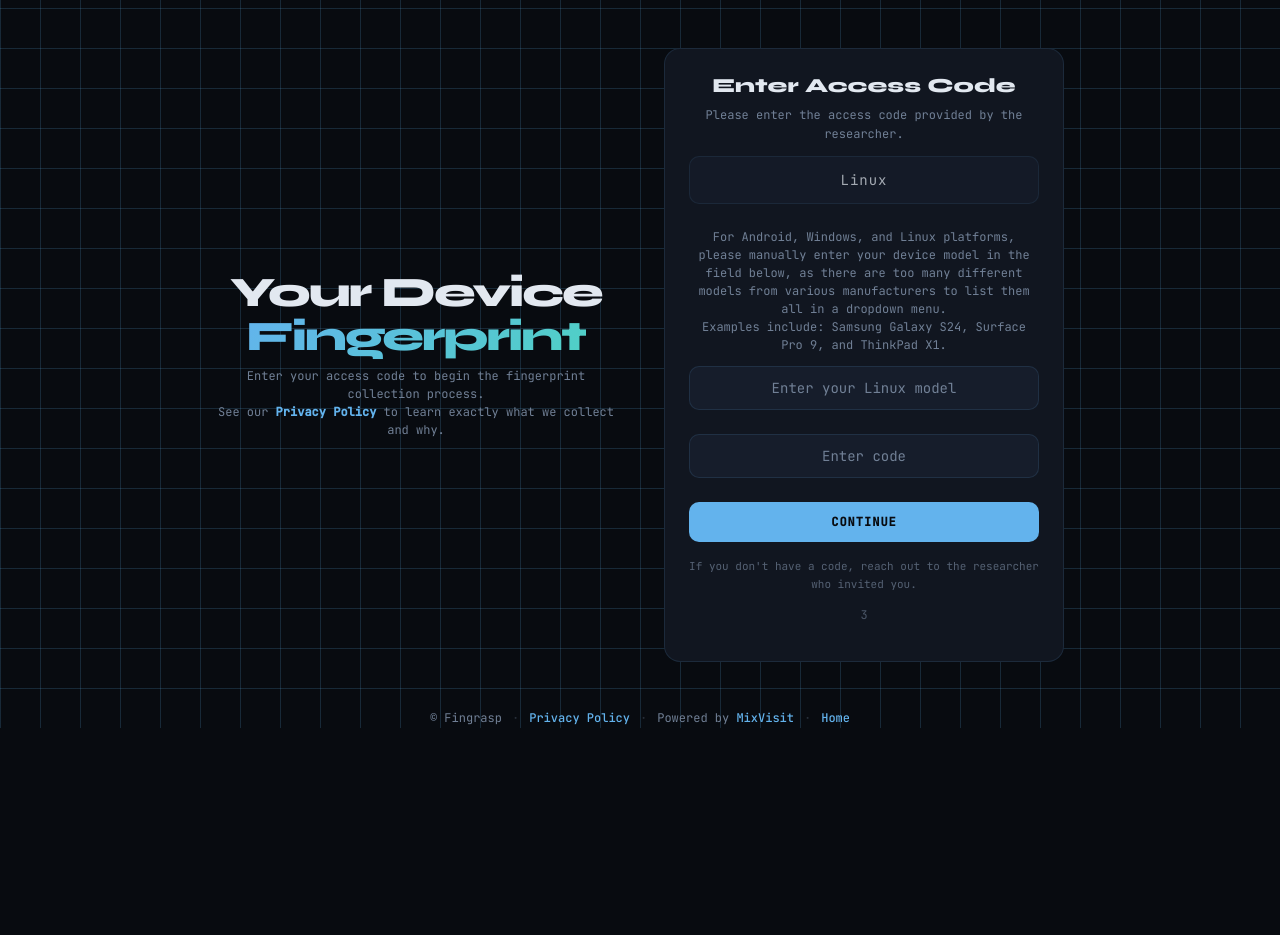
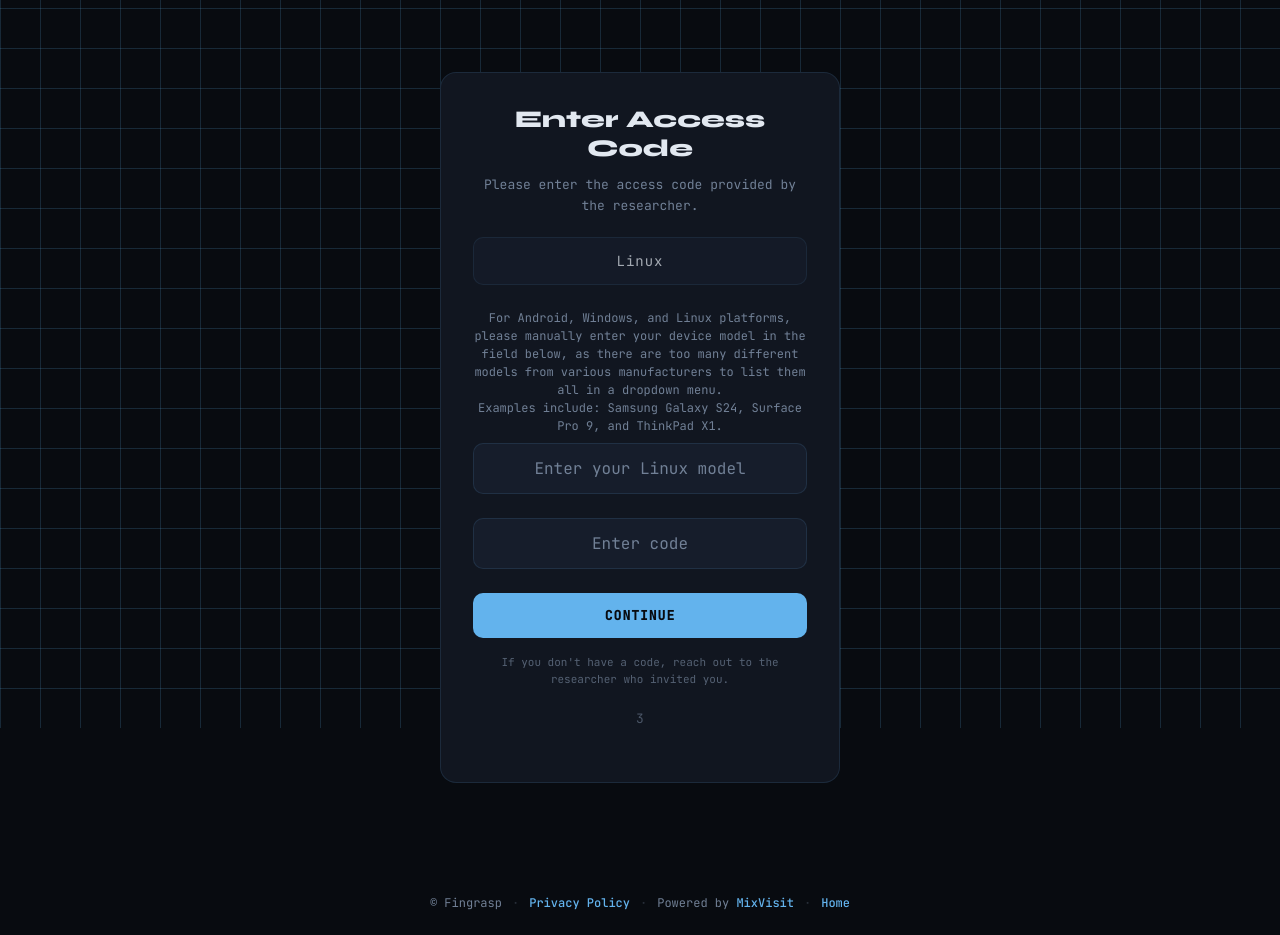
Before and after one commit to KrAsH-CoD3/Fingrasp, a Python web app: template templates/index.html in a window 1280 px wide. Shown: the part 72-1007 px from the top of the page. Before the commit the page ends 800 px from the top, so only its background shows below. Run offline with Jinja, Linux system fonts and the light colour scheme; the template is opened without the code that fills it, so the values that code supplies are empty.

Commit message:
refactor(ui): move platform detection sections outside desktop layout
- Relocate platform detection and error sections to be global (sibling to desktop layout)
- Hide desktop layout initially until platform detection completes
- Ensure detection UI displays while desktop layout remains hidden during detection phase

```diff
--- a/static/js/home.js
+++ b/static/js/home.js
@@ -553,7 +553,10 @@ function showCodeEntryUI(urlCode = null) {
 
   // Show code entry
   if (codeEntry) codeEntry.classList.remove('hidden');
-  if (desktopLayout) desktopLayout.classList.add('show-code-entry');
+  if (desktopLayout) {
+    desktopLayout.classList.remove('hidden');
+    desktopLayout.classList.add('show-code-entry');
+  }
 
   const codeInput = document.getElementById('codeInput');
   const attemptsDisplay = document.getElementById('attemptsRemaining');
@@ -576,7 +579,11 @@ function showPlatformError() {
 
   if (detectSection) detectSection.classList.add('hidden');
   if (errorSection) errorSection.classList.remove('hidden');
-  if (desktopLayout) desktopLayout.classList.add('show-code-entry');
+
+  if (desktopLayout) {
+    desktopLayout.classList.remove('hidden');
+    desktopLayout.classList.add('show-code-entry');
+  }
 }
 
 async function initFormLogic(detectedPlatform, screenKey = null) {
@@ -717,9 +724,8 @@ function _configureModelField(platform, els, screenKey = null) {
 }
 
 async function run() {
-  // 1. Show detecting state (it's visible by default in HTML)
-  const desktopLayout = document.getElementById('desktopLayout');
-  if (desktopLayout) desktopLayout.classList.add('show-code-entry');
+  // 1. Show detecting state (it's visible by default in HTML as an inline loader)
+  // We keep the desktopLayout hidden until detection is complete
 
   // 2. Detect platform
   const detectedResult = await detectPlatform();
--- a/templates/index.html
+++ b/templates/index.html
@@ -1,23 +1,7 @@
 {% extends "base.html" %}
 
 {% block content %}
-<!-- Desktop Layout Container (side-by-side for desktop) -->
-<div class="desktop-layout" id="desktopLayout">
-<!-- Hero Section (always visible on left) -->
-<div class="hero" id="heroSection">
-<div id="heroWaiting">
-<h1>Your Device<br /><em>Fingerprint</em></h1>
-<p>Enter your access code to begin the fingerprint collection process.<br />See our <a href="/privacy" class="link-privacy">Privacy Policy</a> to learn exactly what we collect and why.</p>
-</div>
-<div id="heroCollected" class="hidden">
-<h1>Your Device<br /><em>Fully Grasped</em></h1>
-<p>Device fingerprint collected for research &amp; fraud-prevention purposes.<br />See our <a href="/privacy" class="link-privacy">Privacy Policy</a> to learn exactly what we collect and why.</p>
-</div>
-</div>
-
-    <!-- Right Panel (Code Entry or Fingerprint) -->
-    <div class="right-panel" id="rightPanel">
-        <!-- Platform Detection State (shown while detecting) -->
+<!-- Global Platform Detection Loader (horizontal/vertical center) -->
 <div class="platform-detect-section" id="platformDetectSection">
     <div class="code-entry-card">
         <div class="platform-detect-content">
@@ -27,7 +11,7 @@
     </div>
 </div>
 
-        <!-- Platform Error State (shown if detection fails) -->
+<!-- Global Platform Error State -->
 <div class="platform-error-section hidden" id="platformErrorSection">
     <div class="code-entry-card">
         <div class="platform-error-content">
```
Also changed, not shown: static/css/style.css (+23 -3 lines). Lines whose indentation alone changed are shown as unchanged.
